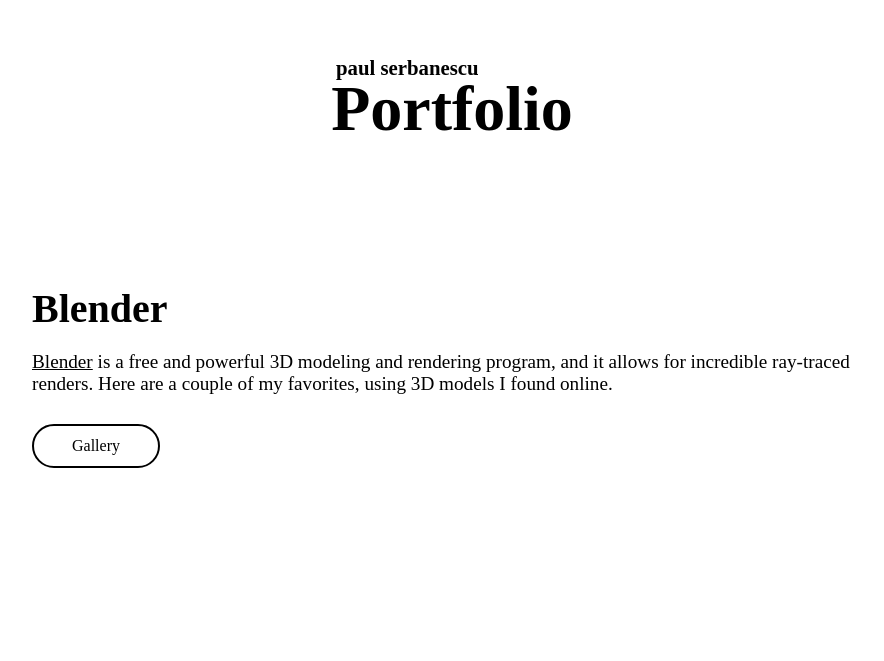
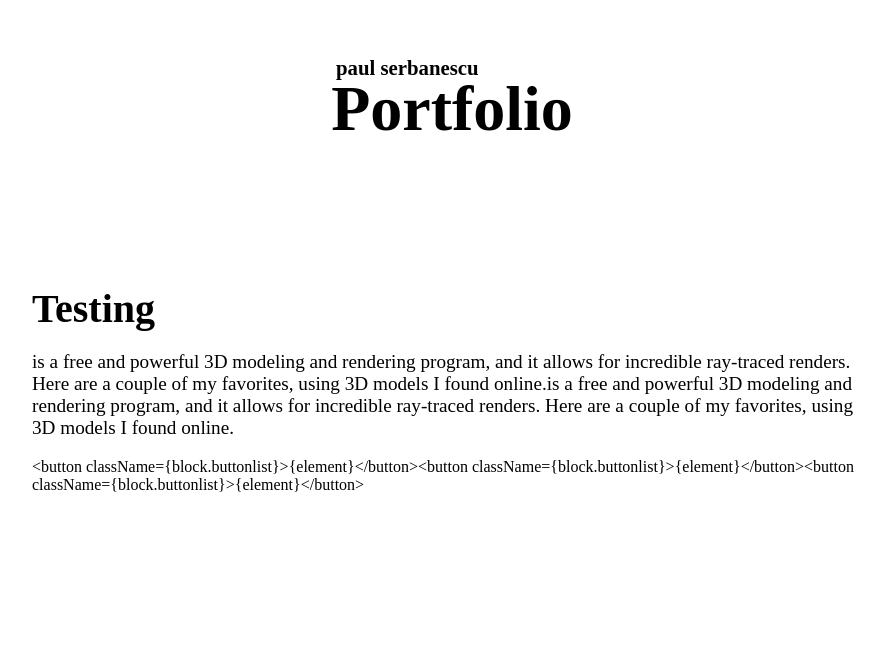
Before and after one commit to pserb/pserb-me-2024, a Next.js app: page /portfolio in a window 1280 px wide. Shown: the part 139-800 px from the top of the page, without its empty margins (188-1072 px from the left). Built offline with nearby package versions, Linux system fonts and the light colour scheme.

Commit message:
start build of block comp

```diff
--- /dev/null
+++ b/components/Block.js
@@ -0,0 +1,33 @@
+import block from '../styles/Block.module.scss';
+
+export default function Block({ children, title, smallButton, mediumButton, buttonList }) {
+
+    function hasButton() {
+        if (smallButton != null) {
+            return <button className={block.buttonsm}>{smallButton}</button>
+        } else if (mediumButton != null) {
+            return <button className={block.buttonmd}>{mediumButton}</button>
+        } else if (buttonList != null) {
+            console.log(buttonList)
+            console.log(buttonList[0])
+            var list = ""
+            buttonList.forEach(element => {
+                list += `<button className={block.buttonlist}>{element}</button>`
+                console.log(list)
+            });
+            return list
+        }
+    };
+
+    return (
+        <div className={block.content}>
+            <div className={block.section}>
+                <h2 className={block.sectiontitle}>{title}</h2>
+                <p className={block.sectioncontent}>
+                    {children}
+                </p>
+                {hasButton()}
+            </div>
+        </div>
+    )
+}
--- a/pages/portfolio.js
+++ b/pages/portfolio.js
@@ -2,6 +2,7 @@ import Head from 'next/head'
 import Image from 'next/image'
 import pf from '../styles/Portfolio.module.scss'
 import Link from 'next/link'
+import Block from '../components/Block'
 
 export default function Home() {
   return (
@@ -15,12 +16,19 @@ export default function Home() {
         <div className={pf.titlecontainer}>
           <h1 className={pf.title}><span className={pf.subtitle}>paul serbanescu</span>Portfolio</h1>
         </div>
+
+        <Block title="Testing" buttonList={[1, 2, 3]}>
+        is a free and powerful 3D modeling and rendering program, and it allows for incredible ray-traced renders. Here are a couple of my favorites, using 3D models I found online.is a free and powerful 3D modeling and rendering program, and it allows for incredible ray-traced renders. Here are a couple of my favorites, using 3D models I found online.
+        </Block>
+
+
         <div className={pf.content}>
           <div className={pf.section}>
             <h2 className={pf.sectiontitle}>Blender</h2>
             <p className={pf.sectioncontent}><a className={pf.link} href="https://www.blender.org/" target="_blank" rel="noreferrer">Blender</a> is a free and powerful 3D modeling and rendering program, and it allows for incredible ray-traced renders. Here are a couple of my favorites, using 3D models I found online.</p>
             <button className={pf.buttonsm}>Gallery</button>
           </div>
+        </div>
           {/* <span className={pf.dot}>&bull;</span> */}
           <div className={pf.content}>
             <div className={pf.section}>
@@ -39,7 +47,7 @@ export default function Home() {
               <button className={pf.buttonlist}>Rock Paper Scissors</button>
             </div>
           </div>
-        </div>
+        {/* </div> */}
       </main>
 
     </div>
--- /dev/null
+++ b/styles/Block.module.scss
@@ -0,0 +1,87 @@
+.content {
+    .section {
+        // buttons
+        .buttonsm {
+            cursor: pointer;
+            background-color: var(--background-color);
+            color: var(--text-color);
+            font-family: var(--font-lexend);
+            font-size: 1rem;
+
+            border-style: solid;
+            border-width: 2px;
+            border-color: var(--button-color);
+            padding-block: 0.7rem;
+            border-radius: 1.5rem;
+            width: 8rem;
+
+            margin-top: 0.6rem;
+          }
+          .buttonsm:hover {
+            background-color: var(--button-color);
+          }
+          .buttonmd {
+            cursor: pointer;
+            background-color: var(--background-color);
+            color: var(--text-color);
+            font-family: var(--font-lexend);
+            font-size: 1rem;
+
+            border-style: solid;
+            border-width: 2px;
+            border-color: var(--button-color);
+            padding-block: 0.7rem;
+            border-radius: 1.5rem;
+            width: 10.5rem;
+
+            margin-top: 0.6rem;
+          }
+          .buttonmd:hover {
+            background-color: var(--button-color);
+          }
+          .buttonlist {
+            margin-right: 3rem;
+            cursor: pointer;
+            background-color: var(--background-color);
+            color: var(--text-color);
+            font-family: var(--font-lexend);
+            font-size: 1rem;
+
+            border-style: solid;
+            border-width: 2px;
+            border-color: var(--button-color);
+            padding-block: 0.7rem;
+            border-radius: 1.5rem;
+            width: 13rem;
+
+            margin-top: 0.6rem;
+          }
+          .buttonlist:hover {
+            background-color: var(--button-color);
+          }
+
+          // text
+          .sectiontitle {
+              color: var(--text-color);
+              font-size: 2.5rem;
+              padding: 0;
+              margin: 0;
+          }
+          .sectioncontent {
+            .link {
+              transition: all 0.2s ease;
+              color: var(--link-color);
+            } :hover {
+              color: var(--button-color);
+            }
+            color: var(--sub-color);
+            font-size: 1.2rem;
+          }
+          width: 70%;
+          padding-block: 6rem;
+    }
+    display: flex;
+    flex-direction: column;
+    align-items: center;
+    flex: 1;
+}
```
